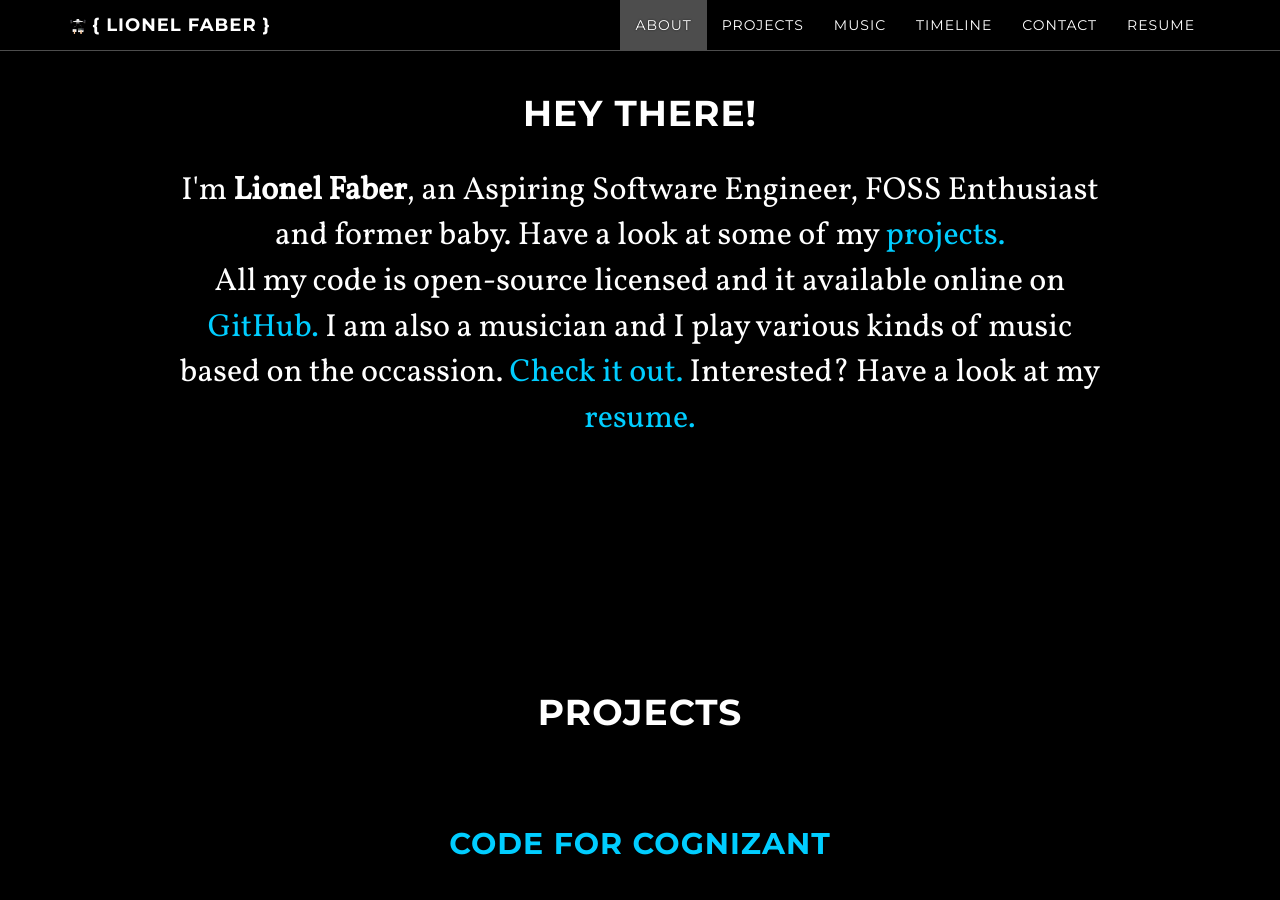
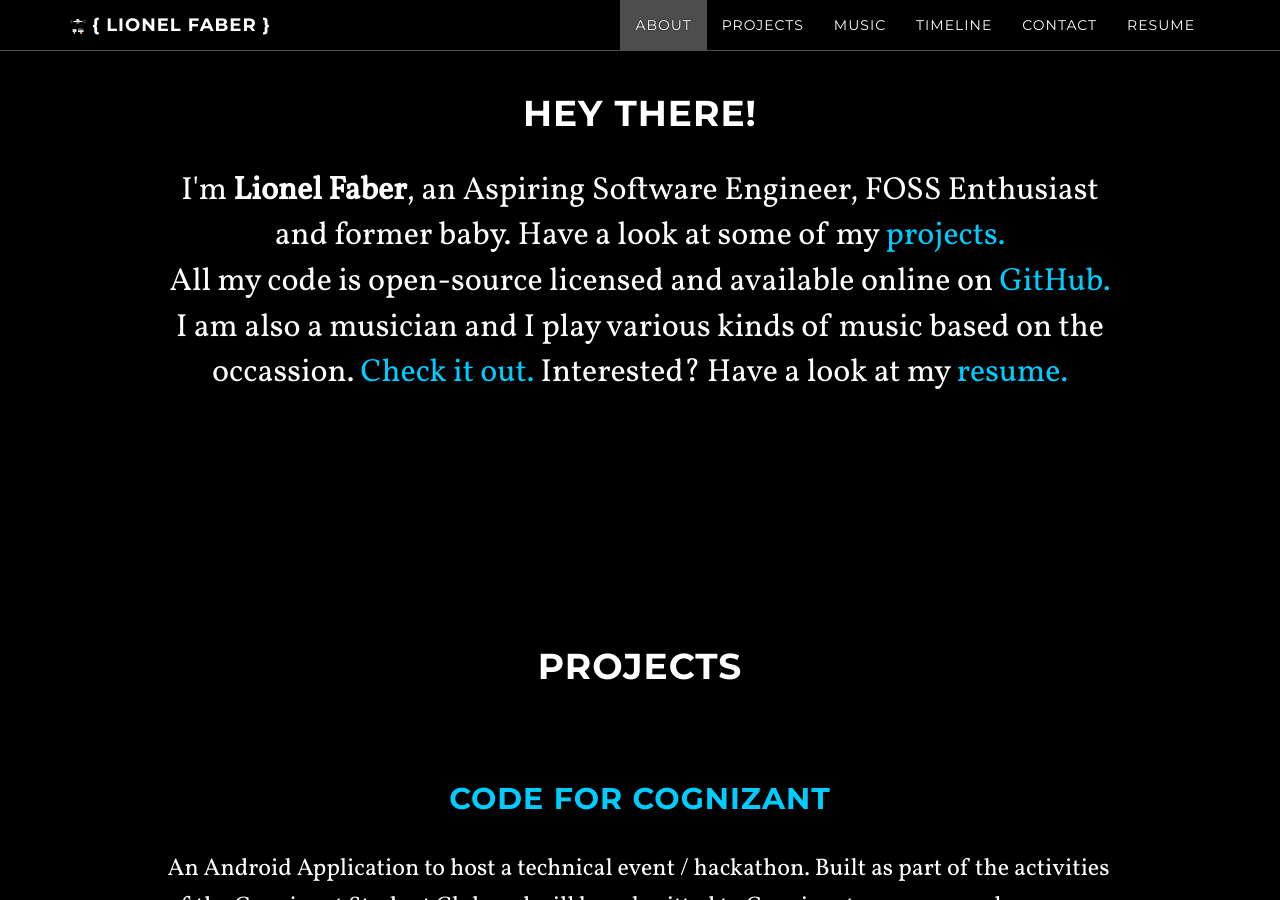
Before and after one commit to lionel-faber/lionel1704.github.io, a Jekyll site: the page built from index.html, in a window 1280 px wide and 900 px high, scrolled down 1056 px. Built offline with Jekyll 4.4.1, drawn with Linux system fonts in a browser that asks for light colours; nearby versions of some CDN libraries; the list of posts is cut into pages by our own code.

Commit message:
corrected typo

```diff
--- a/about.html
+++ b/about.html
@@ -6,4 +6,4 @@ title: About
 # Hey there!
 
 <font size = "6px" style = "font-family: 'Vollkorn', serif;">I'm <strong>Lionel Faber</strong>, an Aspiring Software Engineer, FOSS Enthusiast and former baby. Have a look at some of my <a class="page-scroll" href="#projects">projects.</a><br>
-All my code is open-source licensed and it available online on <a href="http://github.com/lionel1704">GitHub.</a> I am also a musician and I play various kinds of music based on the occassion. <a class="page-scroll" href ="#music">Check it out.</a> Interested? Have a look at my <a href="http://lionelfaber.me/resume.pdf">resume.</a><br>
+All my code is open-source licensed and available online on <a href="http://github.com/lionel1704">GitHub.</a> I am also a musician and I play various kinds of music based on the occassion. <a class="page-scroll" href ="#music">Check it out.</a> Interested? Have a look at my <a href="http://lionelfaber.me/resume.pdf">resume.</a><br>
```
